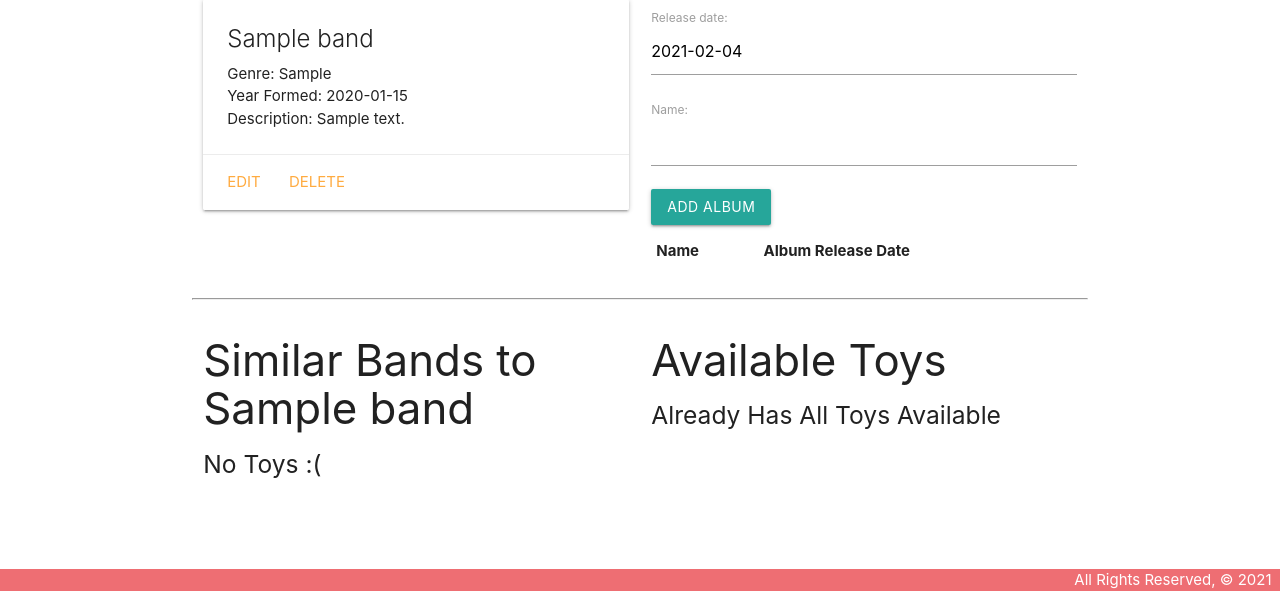
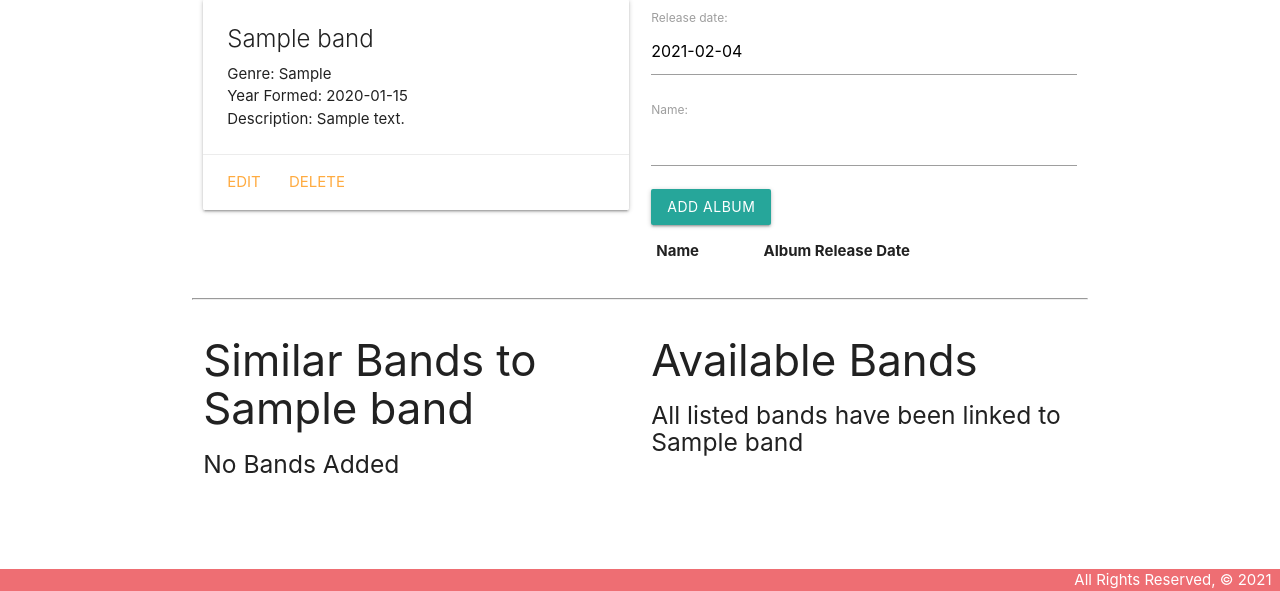
Before and after one commit to federalolive/Band-Aid, a Django app: page /bands/1/ in a window 1280 px wide. Shown: the part 209-800 px from the top of the page. Run offline with Django 3.2, Linux system fonts and the light colour scheme; tables that the repository leaves empty hold one stand-in row (values such as "Sample post"); lists and menus that the app fills with data are empty.

Commit message:
stub up detail.html.

```diff
--- a/main_app/templates/bands/detail.html
+++ b/main_app/templates/bands/detail.html
@@ -49,11 +49,11 @@
         <div class="card">
           <div class="card-content">
             <span class="card-title">
-              A <span style="color: {{ SimilarBand.name }}">{{ SimilarBand.name }}</span> {{ toy.name }}
+              A <span style="color: {{ SimilarBand.genre }}">{{ SimilarBand.genre }}</span> {{ SimilarBand.name }}
             </span>
           </div>
           <div class="card-action">
-            <form action="{% url 'unassoc_toy' cat.id toy.id %}" method="post">
+            <form action="{% url 'unassoc_SimilarBand' band.id SimilarBand.id %}" method="post">
                 {% csrf_token %}
               <button type="submit" class="btn">Remove</button>
             </form>
@@ -61,22 +61,22 @@
         </div>
       {% endfor %}
     {% else %}
-      <h5>No Toys :(</h5>
+      <h5>No Bands Added</h5>
     {% endif %}
   </div>
-  <!-- Available toys will come after this line -->
+
   <div class="col s6">
-    <h3>Available Toys</h3>
-    {% if toys.count %}
-      {% for toy in toys.all %}
+    <h3>Available Bands</h3>
+    {% if SimilarBands.count %}
+      {% for SimilarBand in SimilarBands.all %}
         <div class="card">
           <div class="card-content">
             <span class="card-title">
-              A <span style="color: {{ toy.color }}">{{ toy.color }}</span> {{ toy.name }}
+              A <span style="color: {{ SimilarBand.genre }}">{{ SimilarBand.genre }}</span> {{ SimilarBand.name }}
             </span>
           </div>
           <div class="card-action">
-            <form action="{% url 'assoc_toy' cat.id toy.id %}" method="post">
+            <form action="{% url 'assoc_SimilarBand' band.id SimilarBand.id %}" method="post">
                 {% csrf_token %}
               <button type="submit" class="btn">Add</button>
             </form>
@@ -84,7 +84,7 @@
         </div>
       {% endfor %}
     {% else %}
-      <h5>{{cat.name}} Already Has All Toys Available</h5>
+      <h5>All listed bands have been linked to {{ band.name }}</h5>
     {% endif %}
   </div>
 </div>
--- a/main_app/views.py
+++ b/main_app/views.py
@@ -1,8 +1,11 @@
 from django.shortcuts import render, redirect
 from django.views.generic.edit import CreateView, UpdateView, DeleteView
-from .models import Band
+from .models import Band, SimilarBand
 from .forms import AlbumForm
 from django.contrib.auth.mixins import LoginRequiredMixin
+from django.contrib.auth.decorators import login_required
+from django.contrib.auth.mixins import LoginRequiredMixin
+import uuid
 
 class BandCreate(LoginRequiredMixin, CreateView):
     model = Band
@@ -44,3 +47,13 @@ def add_album(request, band_id):
         new_album.band_id = band_id
         new_album.save()
     return redirect('detail', band_id=band_id)
+
+@login_required
+def assoc_SimilarBand(request, band_id, SimilarBand_id):
+  Band.objects.get(id=band_id).SimilarBands.add(band_id)
+  return redirect('detail', band_id=band_id)
+
+@login_required
+def unassoc_SimilarBand(request, band_id, SimilarBand_id):
+  Band.objects.get(id=band_id).SimilarBands.remove(SimilarBand_id)
+  return redirect('detail', band_id=band_id)
```
